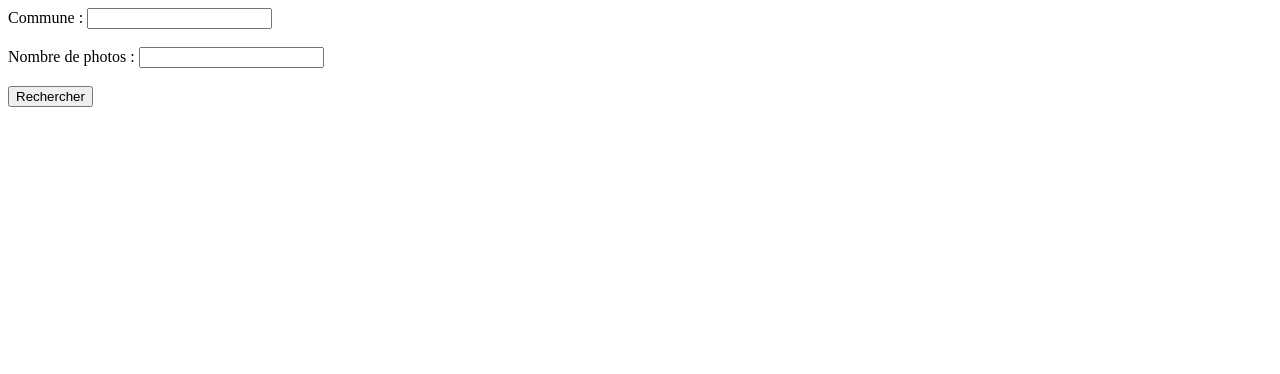
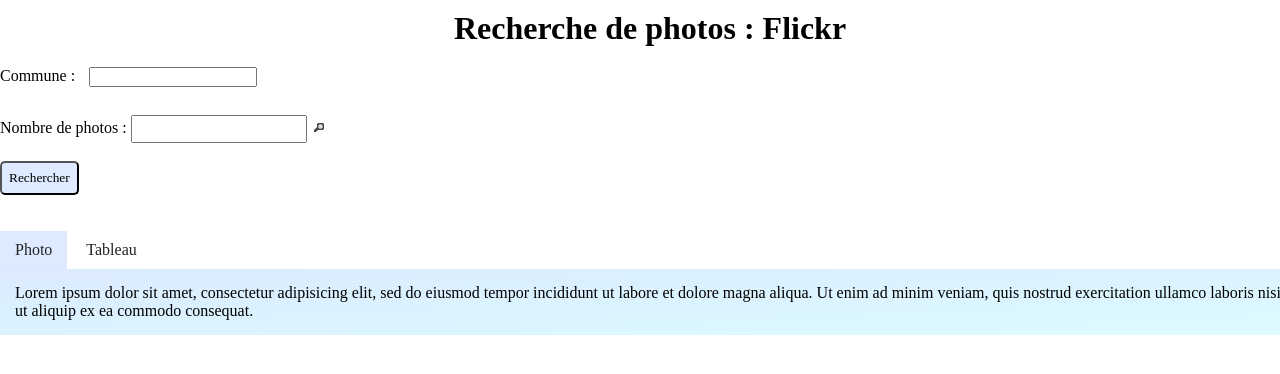
Before and after one commit to BahiaSechi/FlickrJSProject, a plain HTML site: page index.html in a window 1280 px wide. Drawn offline with nearby package versions, Linux system fonts and the light colour scheme.

Commit message:
modif tete du site

```diff
--- a/index.html
+++ b/index.html
@@ -1,14 +1,49 @@
 <html>
 <head>
     <meta charset="UTF-8">
+
+    <title>Photos Flickr</title>
+
+    <script src="https://ajax.googleapis.com/ajax/libs/jquery/3.3.1/jquery.min.js"></script>
+    <link rel="stylesheet" href="https://ajax.googleapis.com/ajax/libs/jqueryui/1.12.1/themes/smoothness/jquery-ui.css">
+    <script src="https://ajax.googleapis.com/ajax/libs/jqueryui/1.12.1/jquery-ui.min.js"></script>
+    <link href="stylesheet.css" rel="stylesheet" />
     <script type="text/javascript" src="script/script.js"></script>
 </head>
 <body>
+
+<div class="container">
+
+    <h1>Recherche de photos : Flickr</h1>
+
 <form>
     Commune : <input id="commune" type="text" name="commune"> <br/> <br/>
-    Nombre de photos : <input id="nb_photos" type="number" name="nb_photos"> <br/> <br/>
+    Nombre de photos : <input id="nb_photos" type="number" name="nb_photos">
+    <span class="ui-icon ui-icon-search"></span>
+    <br/> <br/>
     <input id="submit" type="button" value="Rechercher">
 </form>
-<ul></ul>
+
+</div>
+
+<br/> <br/>
+
+<div class="container">
+
+    <ul class="tabs">
+        <li class="tab-link courant" data-tab="tab-photo">Photo</li>
+        <li class="tab-link" data-tab="tab-tableau">Tableau</li>
+    </ul>
+
+    <div id="tab-photo" class="tab-content courant">
+        Lorem ipsum dolor sit amet, consectetur adipisicing elit, sed do eiusmod tempor incididunt ut labore et dolore magna aliqua. Ut enim ad minim veniam, quis nostrud exercitation ullamco laboris nisi ut aliquip ex ea commodo consequat.
+    </div>
+    <div id="tab-tableau" class="tab-content">
+        Duis aute irure dolor in reprehenderit in voluptate velit esse cillum dolore eu fugiat nulla pariatur. Excepteur sint occaecat cupidatat non proident, sunt in culpa qui officia deserunt mollit anim id est laborum.
+    </div>
+
+</div>
+
+
 </body>
 </html>
--- a/script/script.js
+++ b/script/script.js
@@ -0,0 +1,13 @@
+$(document).ready(function() {
+
+    $('ul.tabs li').click(function(){
+        var tab_id = $(this).attr('data-tab');
+
+        $('ul.tabs li').removeClass('courant');
+        $('.tab-content').removeClass('courant');
+
+        $(this).addClass('courant');
+        $("#"+tab_id).addClass('courant');
+    });
+
+});
--- a/stylesheet.css
+++ b/stylesheet.css
@@ -0,0 +1,53 @@
+* {
+    margin : 0;
+    padding : 0;
+    font-family: "Manjari Bold";
+}
+
+h1 {
+    color: #000;
+    margin: 10px;
+    text-align: center;
+}
+
+#submit{
+    background-color: #DDEAFF;
+    padding : 7px;
+    border-radius: 5px;
+}
+
+#commune {
+    margin : 10px;
+}
+
+#nb_photos {
+    padding: 4px;
+}
+
+.container{
+    width: 1300px;
+    margin: 0 auto;
+}
+
+ul.tabs li{
+    background: none;
+    color: #222;
+    display: inline-block;
+    padding: 10px 15px;
+    cursor: pointer;
+}
+
+ul.tabs li.courant{
+    background-color: #DDEAFF;
+    color: #222;
+}
+
+.tab-content{
+    display: none;
+    background-image: linear-gradient(to right bottom, #ddeaff, #dbefff, #dbf3ff, #dcf7ff, #dffbff);
+    padding: 15px;
+}
+
+.tab-content.courant{
+    display: inherit;
+}
```
